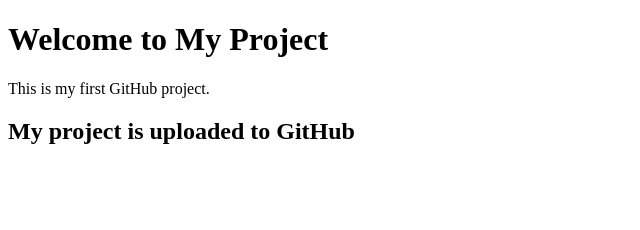
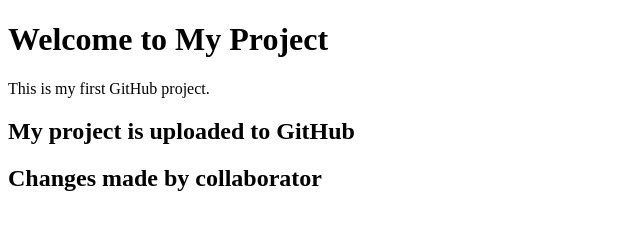
Before and after one commit to ummadisettijayasudha136-ship-it/hello-github-repository, a plain HTML site: page index.html in a window 1280 px wide. Shown: the whole page, without its empty margins (0-640 px from the left). Drawn offline with Linux system fonts and the light colour scheme.

Commit message:
Update index.html

```diff
--- a/index.html
+++ b/index.html
@@ -10,3 +10,4 @@
 </body>
 </html>
 <h2>My project is uploaded to GitHub</h2>
+<h2>Changes made by collaborator</h2>
```
